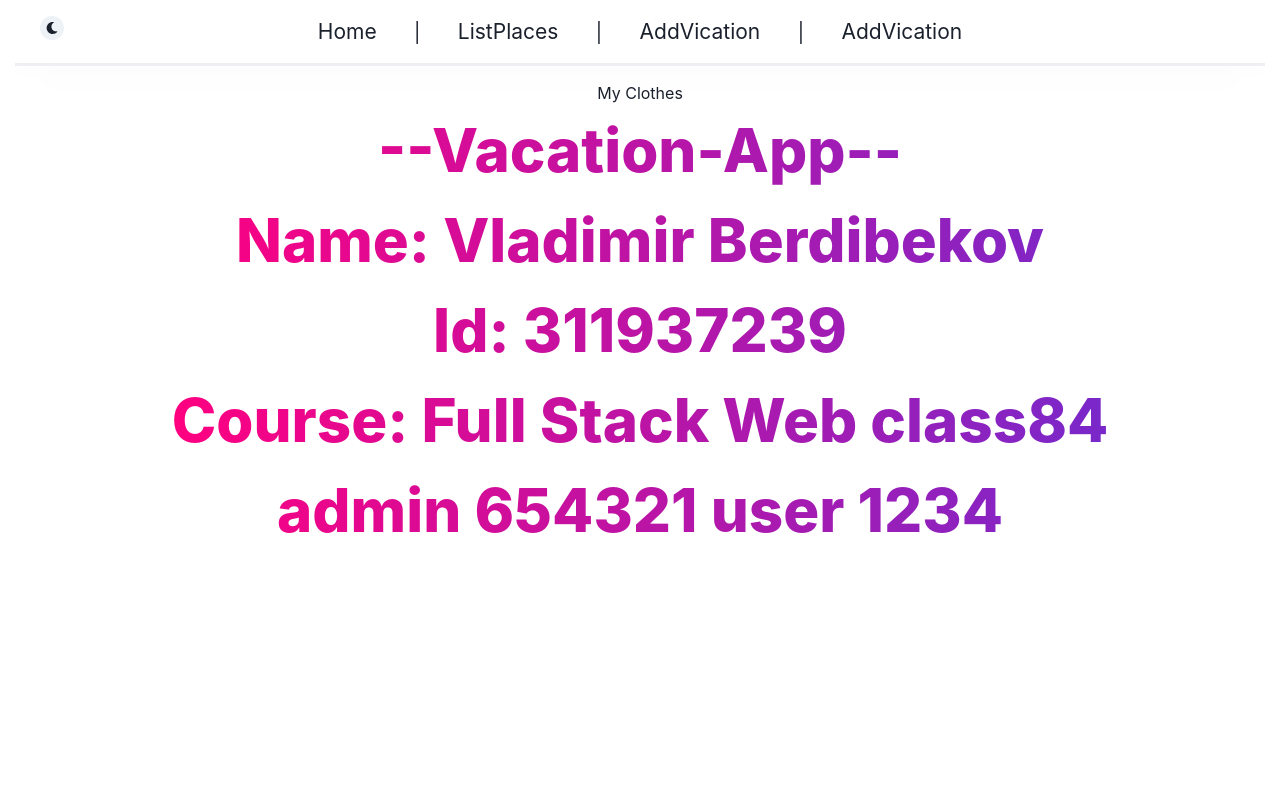
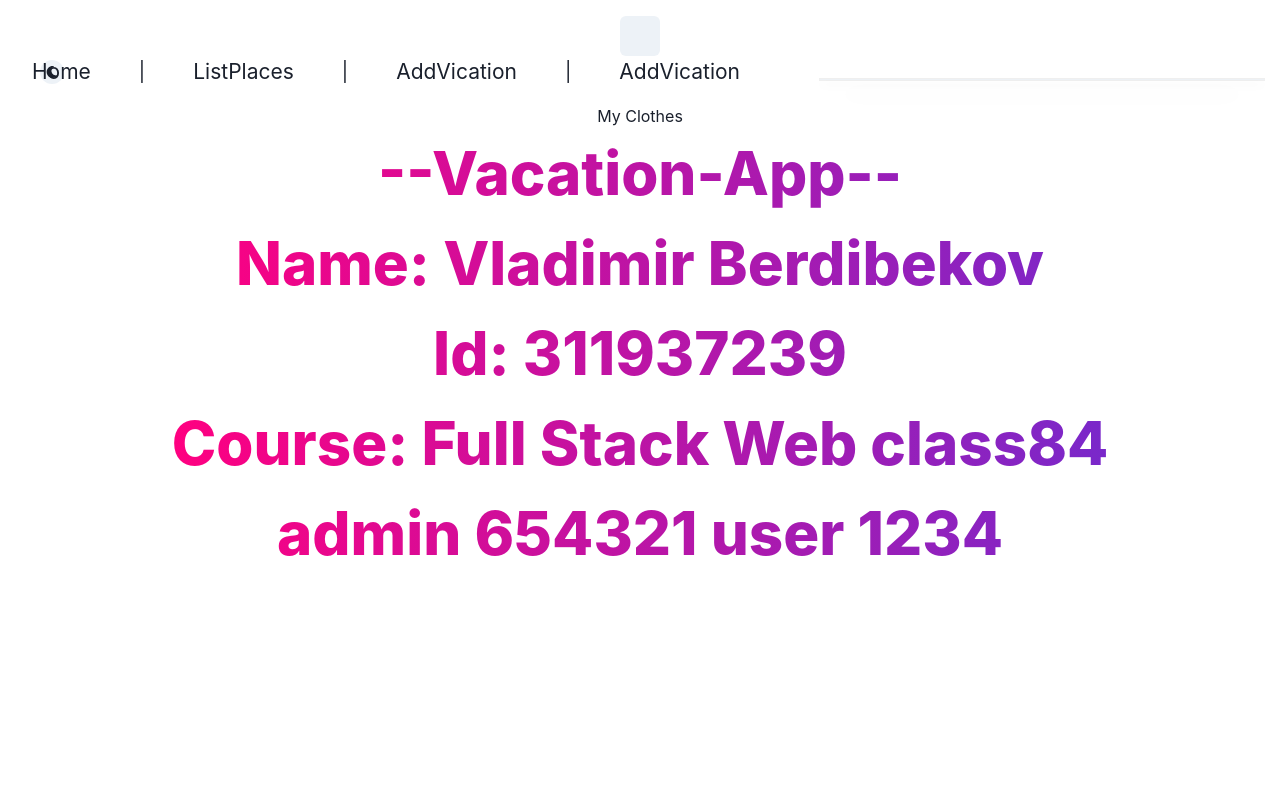
Before and after one commit to vovaberdi/clothesAppMission, a React (Create React App) app: page / in a window 1280 px wide. Shown: the top 800 px of the page. Built offline with nearby package versions, Linux system fonts and the light colour scheme.

Commit message:
build toggleBtn mobile

```diff
--- a/package.json
+++ b/package.json
@@ -4,6 +4,7 @@
   "private": true,
   "dependencies": {
     "@chakra-ui/layout": "^2.1.11",
+    "@chakra-ui/menu": "^2.1.6",
     "@chakra-ui/react": "^2.4.1",
     "@emotion/react": "^11.10.5",
     "@emotion/styled": "^11.10.5",
--- a/src/Components/Card/Card2.tsx
+++ b/src/Components/Card/Card2.tsx
@@ -93,7 +93,7 @@ function handleDeselectSetClick(id: number) {
         <Box display='flex' mt='2' alignItems='center'>
 
           <Box as='span' ml='2' color='gray.600' fontSize='sm'>
-          <Button onClick={()=>handleAddSetClick(props.brand)} colorScheme='green' size='xs'> Add </Button>
+          <Button onClick={()=>handleAddSetClick('Summer Outfit')} colorScheme='green' size='xs'> Add </Button>
           </Box>
           <Box>
            <Box display="grid" gridGap={3} gridAutoFlow="row dense">
--- a/src/Components/LayoutArea/Header/Header.tsx
+++ b/src/Components/LayoutArea/Header/Header.tsx
@@ -1,13 +1,17 @@
 import "./Header.css";
 import { NavLink, useNavigate } from "react-router-dom";
-import { Text, Divider, IconButton, useColorMode } from "@chakra-ui/react";
+import { Text, Divider, IconButton, useColorMode, Stack, Box, MenuIcon, Button } from "@chakra-ui/react";
 import { FaMoon, FaSun } from "react-icons/fa";
 import { useEffect, useState } from "react";
+import React from "react";
+import ToggleBtn from "../../toggleBtn/toggleBtn";
 
 
 
 
 function Header(): JSX.Element {
+    const [isOpen, setIsOpen] = React.useState(false)
+    const toggle = () => setIsOpen(!isOpen)
     const { colorMode, toggleColorMode } = useColorMode()
 
     const [currUser, setCurrUser] = useState("");
@@ -18,6 +22,10 @@ function Header(): JSX.Element {
 
     return (
         <div className="Header">
+            <Button onClick={toggle} />
+            <Box display={{ base: isOpen ? "block" : "none", md: "block" }} flexBasis={{ base: "100%", md: "auto" }}>
+            <Stack spacing={8} align="center" justify={["center", "space-between", "flex-end", "flex-end"]}
+                   direction={["column", "row", "row", "row"]} pt={[4, 4, 0, 0]}>
             <IconButton aria-label="toggle theme"rounded="full"size="xs"position="absolute"left={10}onClick={toggleColorMode}icon={colorMode === "dark" ? <FaSun /> : <FaMoon />} />
             <NavLink className="myPages" to="/">Home</NavLink>
             <span> | </span>
@@ -28,6 +36,8 @@ function Header(): JSX.Element {
             <NavLink className="myPages" to="/AddVication">AddVication</NavLink>
             <br/>
             <Divider boxShadow='dark-lg' mt="1rem" orientation='horizontal' />
+            </Stack>
+            </Box>
         </div>
     );
 }
--- /dev/null
+++ b/src/Components/toggleBtn/toggleBtn.css
@@ -0,0 +1,3 @@
+.toggleBtn {
+
+}
--- /dev/null
+++ b/src/Components/toggleBtn/toggleBtn.tsx
@@ -0,0 +1,15 @@
+import "./toggleBtn.css";
+import { Box, MenuIcon } from "@chakra-ui/react"
+
+function ToggleBtn({ toggle, isOpen }:any): JSX.Element {
+    return (
+        <div className="toggleBtn">
+             <Box display={{ base: "block", md: "none" }} onClick={toggle}>
+                 {isOpen ? <MenuIcon /> : <MenuIcon />}
+             </Box>
+
+        </div>
+    );
+}
+
+export default ToggleBtn;
```
Also changed, not shown: 1 other file (tests, documents, lock files or other folders).
